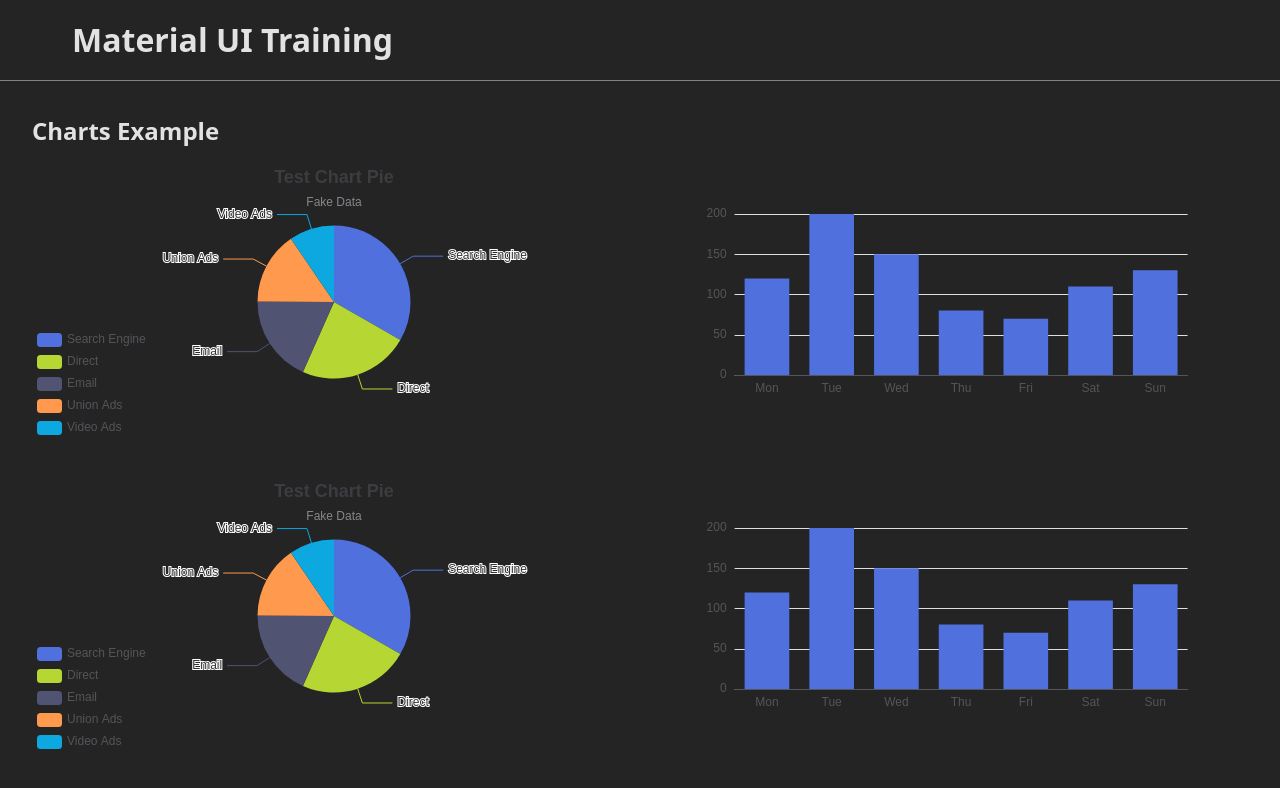
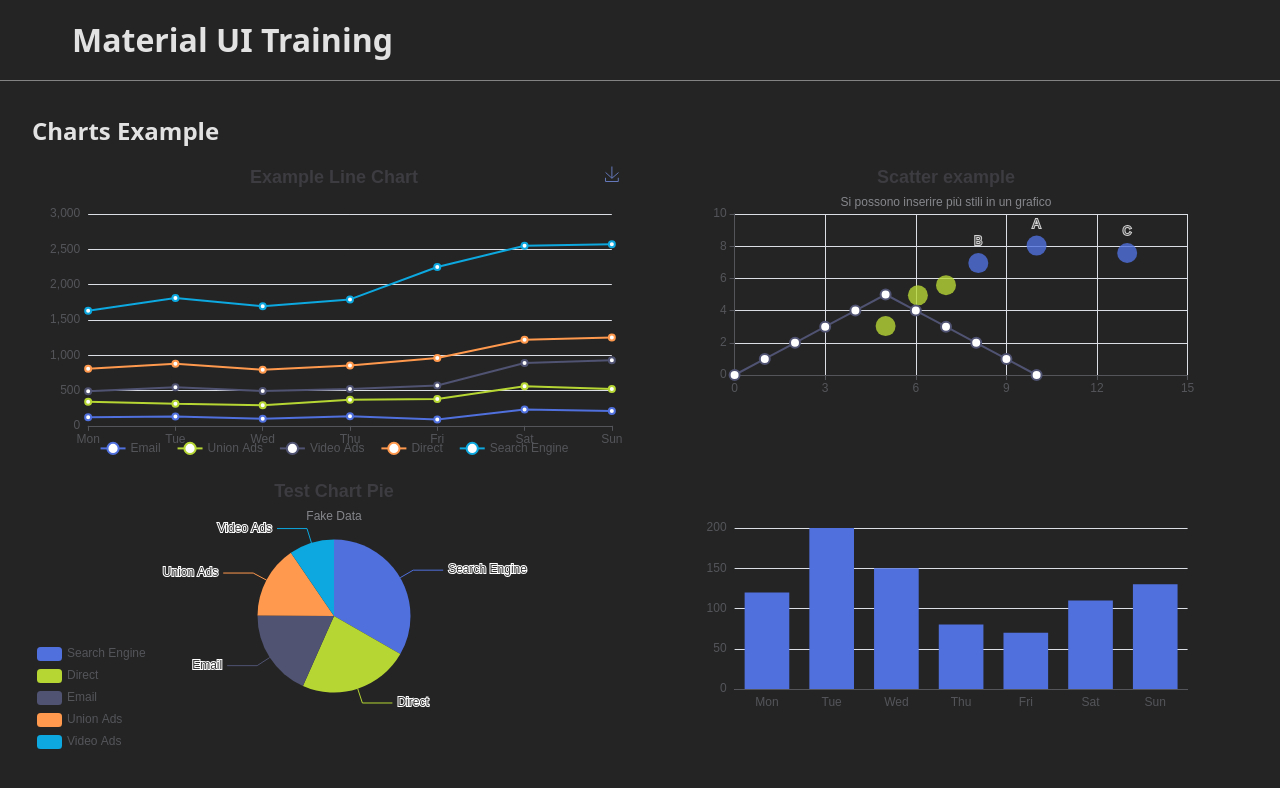
Before and after one commit to AlexCastels/Training, a React (Vite) app: page /charts in a window 1280 px wide. Shown: the top 788 px of the page. Built offline with nearby package versions, Linux system fonts and the light colour scheme; some icons are missing.

Commit message:
Added charts

```diff
--- a/src/modules/chart/components/chartSection/Chart.module.css
+++ b/src/modules/chart/components/chartSection/Chart.module.css
@@ -6,7 +6,8 @@
 
 .gridContainer{
     display: grid;
-    grid-template: 1fr 1fr / 1fr 1fr ;
+    grid-template-columns: 1fr 1fr;
+    grid-template-rows: 1fr 1fr;
     height: 100%;
     gap: 0.5rem ;
 }
@@ -17,3 +18,9 @@
     align-items: center;
     column-span: 1;
 }
+
+@media (max-width: 768px) {
+    .gridContainer {
+        grid-template-columns: 1fr;
+    }
+}
--- a/src/modules/chart/components/chartSection/Chart.tsx
+++ b/src/modules/chart/components/chartSection/Chart.tsx
@@ -1,6 +1,8 @@
 import Bar from '../charts/bar/Bar'
 import Pie from '../charts/pie/Pie'
 import styles from './Chart.module.css'
+import Scatter from '../charts/scatter/Scatter'
+import Line from '../charts/line/Line'
 
 export default function Chart(){
     return (
@@ -8,14 +10,15 @@ export default function Chart(){
             <h2>Charts Example</h2>
             <div className={styles.gridContainer}>
                 <div className={styles.chartContainer}>
+                    <Line/>
+                </div>
+                <div className={styles.chartContainer}>
+                    <Scatter/>
+                </div>
+                <div className={styles.chartContainer}>
                     <Pie/>
                 </div>
                 <div className={styles.chartContainer}>
-                    <Bar/>
-                </div>
-                <div className={styles.chartContainer}>
-                    <Pie/>
-                </div><div className={styles.chartContainer}>
                     <Bar/>
                 </div>
             </div>
--- a/src/modules/chart/components/charts/bar/Bar.tsx
+++ b/src/modules/chart/components/charts/bar/Bar.tsx
@@ -12,8 +12,8 @@ export default function Bar(){
         },
         series: [
             {
-            data: [120, 200, 150, 80, 70, 110, 130],
-            type: 'bar'
+                data: [120, 200, 150, 80, 70, 110, 130],
+                type: 'bar'
             }
         ]
     };
--- /dev/null
+++ b/src/modules/chart/components/charts/line/Line.tsx
@@ -0,0 +1,74 @@
+import ReactECharts from 'echarts-for-react';
+
+export default function Line(){
+
+    const option = {
+        title: {
+            text: 'Example Line Chart'
+        },
+        tooltip: {
+            trigger: 'axis'
+        },
+        legend: {
+            data: ['Email', 'Union Ads', 'Video Ads', 'Direct', 'Search Engine'],
+            bottom : -10 ,
+            padding: 10 ,
+            itemGap: 16 ,
+        },
+        grid: {
+            left: '3%',
+            right: '4%',
+            bottom: '3%',
+            containLabel: true
+        },
+        toolbox: {
+            feature: {
+            saveAsImage: {}
+            }
+        },
+        xAxis: {
+            type: 'category',
+            boundaryGap: false,
+            data: ['Mon', 'Tue', 'Wed', 'Thu', 'Fri', 'Sat', 'Sun']
+        },
+        yAxis: {
+            type: 'value'
+        },
+        series: [
+            {
+            name: 'Email',
+            type: 'line',
+            stack: 'Total',
+            data: [120, 132, 101, 134, 90, 230, 210]
+            },
+            {
+            name: 'Union Ads',
+            type: 'line',
+            stack: 'Total',
+            data: [220, 182, 191, 234, 290, 330, 310]
+            },
+            {
+            name: 'Video Ads',
+            type: 'line',
+            stack: 'Total',
+            data: [150, 232, 201, 154, 190, 330, 410]
+            },
+            {
+            name: 'Direct',
+            type: 'line',
+            stack: 'Total',
+            data: [320, 332, 301, 334, 390, 330, 320]
+            },
+            {
+            name: 'Search Engine',
+            type: 'line',
+            stack: 'Total',
+            data: [820, 932, 901, 934, 1290, 1330, 1320]
+            }
+        ]
+    }
+
+    return (
+        <ReactECharts option={option} style={{ width: '100%', height: '100%' }}/>
+    )
+}
--- /dev/null
+++ b/src/modules/chart/components/charts/scatter/Scatter.tsx
@@ -0,0 +1,178 @@
+import ReactECharts from 'echarts-for-react';
+import type { ECElementEvent } from 'echarts';
+import { useState } from 'react';
+import { ModalComponent } from '../../modal/Modal';
+import type { OptionDataItem } from 'echarts/types/src/util/types.js';
+
+type DataInterface = [ number, number, string ]
+
+export default function Scatter(){
+
+    const [ openModal , setOpenModal ] = useState<DataInterface | null>(null) ;
+
+    const onEvents = {
+        click: (params : ECElementEvent) => {
+            //console.log(params);        // tutti i dati del punto cliccato
+            console.log(params.seriesName); // nome della serie
+            console.log(params.data);   // [x, y] del punto
+            //console.log(params.value[2]);   // nome del punto
+            setOpenModal(params.data as DataInterface) ;
+        },
+        // mouseover: (params) => {},
+        // mouseout: (params) => {},
+    }
+
+    const option = {
+
+        title: {
+            text: 'Scatter example',
+            subtext: 'Si possono inserire più stili in un grafico',
+            left: 'center'
+        },
+
+        tooltip : {
+            show : true
+        },
+
+
+        xAxis: {},
+        yAxis: {},
+        series: [
+        {
+            name: 'Agente A',
+            type: 'scatter',
+            symbolSize: 20,
+            data: [
+                [10.0, 8.04 , 'A'],
+                [8.07, 6.95 , 'B'],
+                [13.0, 7.58 , 'C'],
+            ],
+            label: {
+                show: true,
+                formatter: (params: any) => params.value[2],  // terzo elemento = nome
+                position: 'top'
+            }
+        },
+        {
+            name: 'Agente B',
+            type: 'scatter',
+            symbolSize: 20,
+            data: [
+                [5.0, 3.04],
+                [6.07, 4.95],
+                [7.0, 5.58],
+            ]
+        },
+        {
+            name : 'Trend',
+            type : 'line',
+            symbolSize: 10,
+            data : [
+                [0,0],
+                [1,1],
+                [2,2],
+                [3,3],
+                [4,4],
+                [5,5],
+                [6,4],
+                [7,3],
+                [8,2],
+                [9,1],
+                [10,0]
+            ]
+        },
+    ]
+    };
+
+    return (
+        <>
+            <ReactECharts option={option} onEvents={onEvents} style={{ width: '100%', height: '100%' }}/>
+            <ModalComponent data={openModal} onClose={() => setOpenModal(null)}/>
+        </>
+    )
+}
+
+
+//  Struttura generale:
+
+//  in linea di massima le opzioni sono generiche per diversi grafici, tranne alcuni nello specifico, tipo PIE
+
+//  Tipo generico per tipizzare la option
+//  type OptionDataItem =
+//      | string
+//      | number
+//      | Date
+//      | (string | number | Date)[]   // array come il tuo [x, y, name]
+//      | { value: ..., name: ..., ... } // oggetto
+//      | undefined
+//      | null
+
+//  const option = {
+//      // Titolo
+//      title: {
+//          text: 'Titolo principale',
+//          subtext: 'Sottotitolo',
+//          left: 'center'          // posizione: left, center, right
+//      },
+
+//      // Tooltip al hover
+//      tooltip: {
+//          trigger: 'item',        // 'item' per scatter/pie, 'axis' per bar/line
+//          formatter: '{a}: {b}'   // formato testo
+//      },
+
+//      // Legenda
+//      legend: {
+//          data: ['Serie A', 'Serie B'],
+//          bottom: 0               // posizione
+//      },
+
+//      // Assi (non usati in pie)
+//      xAxis: {
+//          name: 'Asse X',
+//          type: 'value',          // 'value', 'category', 'time', 'log'
+//          min: 0,
+//          max: 100,
+//      },
+//      yAxis: {
+//          name: 'Asse Y',
+//          type: 'value',
+//      },
+
+//      // Griglia (area del grafico)
+//      grid: {
+//          left: '10%',
+//          right: '10%',
+//          top: '10%',
+//          bottom: '10%',
+//          containLabel: true      // include le label negli spazi
+//      },
+
+//      // Dati e tipo
+//      series: [
+//          {
+//              name: 'Serie A',
+//              type: 'scatter',    // scatter, bar, line, pie, ...
+//              data: [...], [ x , y , name , symbolSize ]
+//              data può contenere varie opzioni, [ x , y , nome , dimensione personalizzata ]
+
+//              // Stile punti/barre
+//              itemStyle: {
+//                  color: '#ff0000',
+//                  opacity: 0.8,
+//                  borderColor: '#000',
+//                  borderWidth: 1
+//              },
+
+//              // Solo scatter — dimensione simbolo
+//              symbolSize: 20,
+
+//              // Label sui punti
+//              label: {
+//                  show: true,
+//                  position: 'top',
+//                  formatter: '{c}'    // {c} = valore, {b} = nome, {a} = serie
+//              }
+//          }
+//      ]
+//  };
--- /dev/null
+++ b/src/modules/chart/components/modal/Modal.tsx
@@ -0,0 +1,34 @@
+import { Box, Typography } from "@mui/material";
+import Modal from '@mui/material/Modal';
+
+type DataInterface = [ number , number , string ]
+
+export function ModalComponent ( { data , onClose } : { data : DataInterface | null , onClose : () => void } ) {
+    return (
+        <Modal
+            open={Boolean(data)}
+            onClose={onClose}
+            aria-labelledby="modal-modal-title"
+            aria-describedby="modal-modal-description"
+        >
+            <Box sx={{
+                    position: 'absolute',
+                    top: '50%',
+                    left: '50%',
+                    transform: 'translate(-50%, -50%)',
+                    width: 400,
+                    bgcolor: 'background.paper',
+                    borderRadius: 2,
+                    boxShadow: 24,
+                    p: 4,
+                }}>
+                <Typography id="modal-modal-title" variant="h6" component="h2">
+                    { data?.[2] && 'Punto: ' + data?.[2] }
+                </Typography>
+                <Typography id="modal-modal-description" sx={{ mt: 2 }}>
+                    {'Descrizione aggiuntiva: '} {data?.[0]} - {data?.[1]}
+                </Typography>
+            </Box>
+        </Modal>
+    )
+}
--- a/src/modules/map/components/map/Map.tsx
+++ b/src/modules/map/components/map/Map.tsx
@@ -1,8 +1,8 @@
 import styles from './Map.module.css'
 import 'leaflet/dist/leaflet.css';
 import type { LatLngTuple } from 'leaflet';
-import { MapContainer, TileLayer, Marker, Popup, Tooltip, Circle, Polygon, useMap, useMapEvents } from 'react-leaflet'
-import { useEffect, useState } from 'react';
+import { MapContainer, TileLayer, Marker, Popup, Tooltip, Polygon } from 'react-leaflet'
+import { useState } from 'react';
 import { FlyToPosition } from '../flyToPosition/FlyToPosition';
 import { ModalComponent } from '../modal/Modal';
 
```
Also changed, not shown: src/modules/chart/components/charts/pie/Pie.tsx (indentation only).
